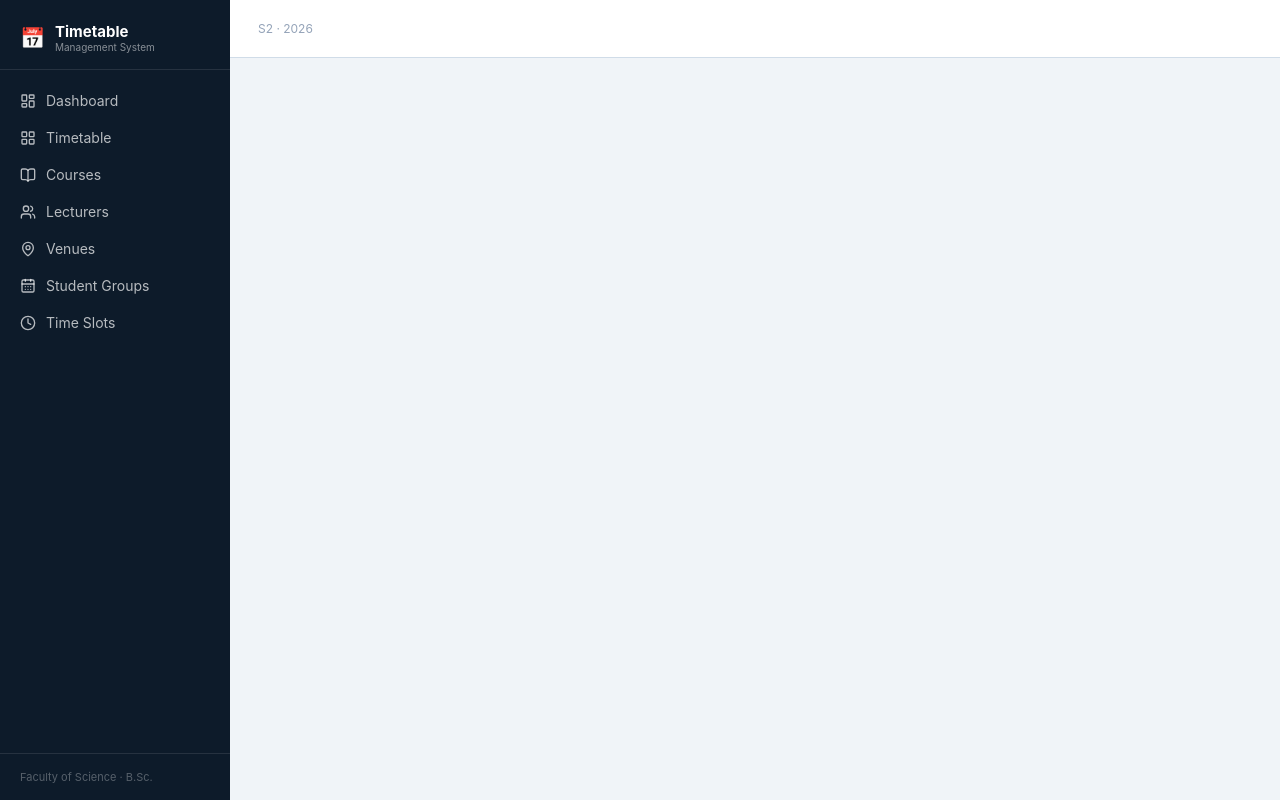
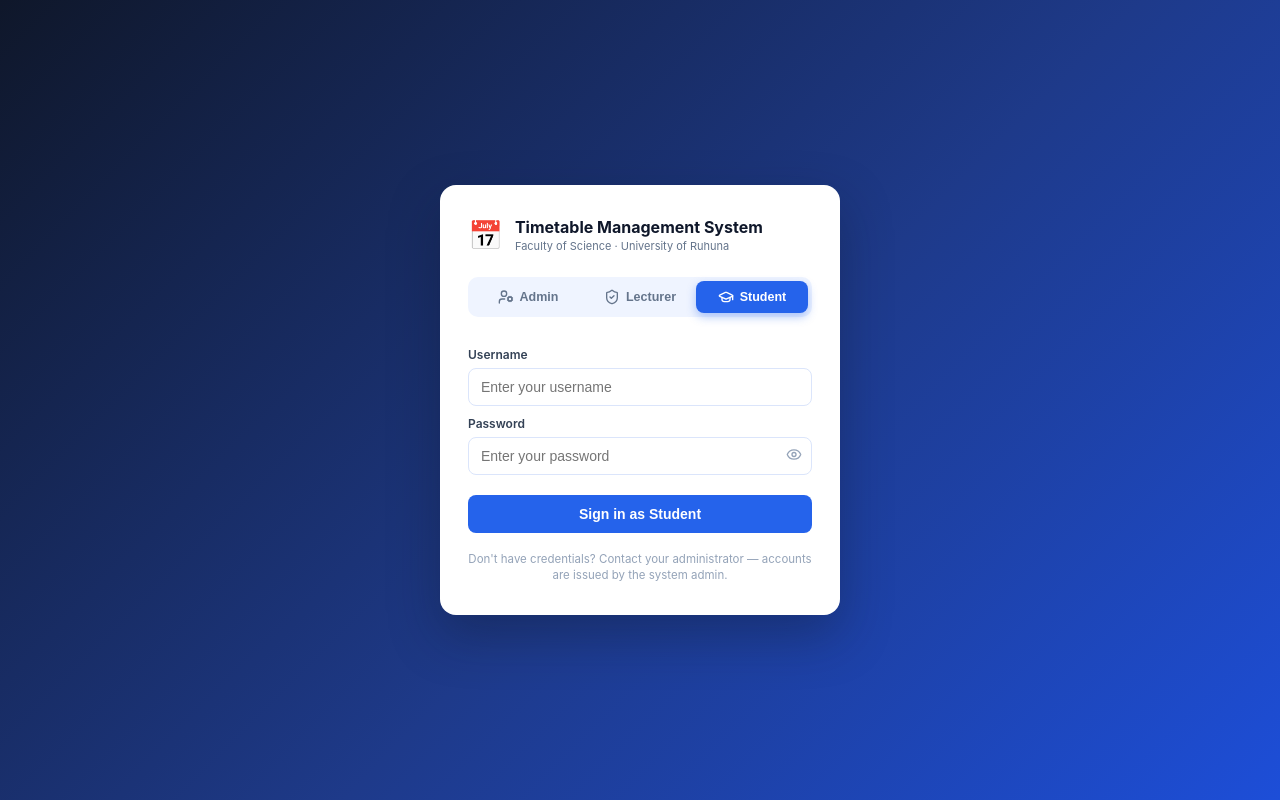
Before and after one commit to Nuwan53/timetable_genaration_management_system, a React app in the folder frontend/: page /login in a window 1280 px wide. Built offline with nearby package versions, Linux system fonts and the light colour scheme; the HTML template or start-up script is replaced by a standard one.

Commit message:
Add JWT-based login endpoint with role validation

```diff
--- a/frontend/src/App.jsx
+++ b/frontend/src/App.jsx
@@ -1,8 +1,12 @@
-import { BrowserRouter, Routes, Route, NavLink } from 'react-router-dom';
+import { BrowserRouter, Routes, Route, NavLink, Navigate } from 'react-router-dom';
 import { Toaster } from 'react-hot-toast';
-import { LayoutDashboard, BookOpen, Users, MapPin, Clock, CalendarDays, LayoutGrid } from 'lucide-react';
+import { LayoutDashboard, BookOpen, Users, MapPin, Clock, CalendarDays, LayoutGrid, LogOut } from 'lucide-react';
 import './index.css';
 
+import { AuthProvider, useAuth } from './context/AuthContext';
+import ProtectedRoute from './components/ProtectedRoute';
+
+import Login      from './pages/Login';
 import Dashboard  from './pages/Dashboard';
 import Courses    from './pages/Courses';
 import Lecturers  from './pages/Lecturers';
@@ -12,13 +16,13 @@
 import Timetable  from './pages/Timetable';
 
 const nav = [
-  { to:'/',           label:'Dashboard',      icon:<LayoutDashboard size={16}/> },
-  { to:'/timetable',  label:'Timetable',      icon:<LayoutGrid size={16}/> },
-  { to:'/courses',    label:'Courses',        icon:<BookOpen size={16}/> },
-  { to:'/lecturers',  label:'Lecturers',      icon:<Users size={16}/> },
-  { to:'/venues',     label:'Venues',         icon:<MapPin size={16}/> },
-  { to:'/groups',     label:'Student Groups', icon:<CalendarDays size={16}/> },
-  { to:'/timeslots',  label:'Time Slots',     icon:<Clock size={16}/> },
+  { to:'/',           label:'Dashboard',      icon:<LayoutDashboard size={16}/>, roles:['ADMIN','LECTURER','STUDENT'] },
+  { to:'/timetable',  label:'Timetable',      icon:<LayoutGrid size={16}/>,      roles:['ADMIN','LECTURER','STUDENT'] },
+  { to:'/courses',    label:'Courses',        icon:<BookOpen size={16}/>,        roles:['ADMIN'] },
+  { to:'/lecturers',  label:'Lecturers',      icon:<Users size={16}/>,           roles:['ADMIN'] },
+  { to:'/venues',     label:'Venues',         icon:<MapPin size={16}/>,          roles:['ADMIN'] },
+  { to:'/groups',     label:'Student Groups', icon:<CalendarDays size={16}/>,    roles:['ADMIN'] },
+  { to:'/timeslots',  label:'Time Slots',     icon:<Clock size={16}/>,           roles:['ADMIN'] },
 ];
 
 const pageTitle = {
@@ -27,10 +31,11 @@
   '/groups': 'Student Groups', '/timeslots': 'Time Slots',
 };
 
-export default function App() {
+function AppShell() {
+  const { user, logout } = useAuth();
+  const visibleNav = nav.filter(n => n.roles.includes(user.role));
+
   return (
-    <BrowserRouter>
-      <Toaster position="top-right" toastOptions={{ style: { fontSize: 13 } }}/>
     <div className="app-shell">
       <aside className="sidebar">
         <div className="sidebar-logo">
@@ -41,13 +46,18 @@
           </div>
         </div>
         <nav>
-            {nav.map(n => (
+          {visibleNav.map(n => (
             <NavLink key={n.to} to={n.to} end={n.to==='/'} className={({isActive})=>`nav-item${isActive?' active':''}`}>
               {n.icon} {n.label}
             </NavLink>
           ))}
         </nav>
-          <div className="sidebar-footer">Faculty of Science · B.Sc.</div>
+        <div className="sidebar-footer">
+          <div style={{marginBottom:8}}>{user.username} · {user.role}</div>
+          <button className="logout-btn" onClick={logout}>
+            <LogOut size={14}/> Logout
+          </button>
+        </div>
       </aside>
 
       <div className="main">
@@ -63,15 +73,36 @@
           <Routes>
             <Route path="/"           element={<Dashboard/>}/>
             <Route path="/timetable"  element={<Timetable/>}/>
-              <Route path="/courses"    element={<Courses/>}/>
-              <Route path="/lecturers"  element={<Lecturers/>}/>
-              <Route path="/venues"     element={<Venues/>}/>
-              <Route path="/groups"     element={<Groups/>}/>
-              <Route path="/timeslots"  element={<TimeSlots/>}/>
+            <Route path="/courses"    element={<ProtectedRoute allow={['ADMIN']}><Courses/></ProtectedRoute>}/>
+            <Route path="/lecturers"  element={<ProtectedRoute allow={['ADMIN']}><Lecturers/></ProtectedRoute>}/>
+            <Route path="/venues"     element={<ProtectedRoute allow={['ADMIN']}><Venues/></ProtectedRoute>}/>
+            <Route path="/groups"     element={<ProtectedRoute allow={['ADMIN']}><Groups/></ProtectedRoute>}/>
+            <Route path="/timeslots"  element={<ProtectedRoute allow={['ADMIN']}><TimeSlots/></ProtectedRoute>}/>
+            <Route path="*" element={<Navigate to="/" replace />} />
           </Routes>
         </div>
       </div>
     </div>
+  );
+}
+
+export default function App() {
+  return (
+    <BrowserRouter>
+      <AuthProvider>
+        <Toaster position="top-right" toastOptions={{ style: { fontSize: 13 } }}/>
+        <Routes>
+          <Route path="/login" element={<Login/>} />
+          <Route
+            path="/*"
+            element={
+              <ProtectedRoute>
+                <AppShell/>
+              </ProtectedRoute>
+            }
+          />
+        </Routes>
+      </AuthProvider>
     </BrowserRouter>
   );
 }
--- /dev/null
+++ b/frontend/src/components/ProtectedRoute.jsx
@@ -0,0 +1,23 @@
+import { Navigate, useLocation } from 'react-router-dom';
+import { useAuth } from '../context/AuthContext';
+
+export default function ProtectedRoute({ children, allow }) {
+  const { user, loading } = useAuth();
+  const location = useLocation();
+
+  if (loading) return null; // or a spinner
+
+  if (!user) {
+    return <Navigate to="/login" state={{ from: location.pathname }} replace />;
+  }
+
+  if (user.must_change_password && location.pathname !== '/change-password') {
+    return <Navigate to="/change-password" replace />;
+  }
+
+  if (allow && !allow.includes(user.role)) {
+    return <Navigate to="/" replace />;
+  }
+
+  return children;
+}
--- /dev/null
+++ b/frontend/src/context/AuthContext.jsx
@@ -0,0 +1,45 @@
+import { createContext, useContext, useState, useEffect } from 'react';
+import axios from 'axios';
+
+const AuthContext = createContext(null);
+
+const api = axios.create({ baseURL: 'http://localhost:8000/api' });
+
+api.interceptors.request.use((config) => {
+  const token = localStorage.getItem('tms_token');
+  if (token) config.headers.Authorization = `Bearer ${token}`;
+  return config;
+});
+
+export function AuthProvider({ children }) {
+  const [user, setUser] = useState(null);
+  const [loading, setLoading] = useState(true);
+
+  useEffect(() => {
+    const stored = localStorage.getItem('tms_user');
+    if (stored) setUser(JSON.parse(stored));
+    setLoading(false);
+  }, []);
+
+  const login = async (username, password, role) => {
+    const { data } = await api.post('/auth/login/', { username, password, role });
+    localStorage.setItem('tms_token', data.token);
+    localStorage.setItem('tms_user', JSON.stringify(data.user));
+    setUser(data.user);
+    return data.user;
+  };
+
+  const logout = () => {
+    localStorage.removeItem('tms_token');
+    localStorage.removeItem('tms_user');
+    setUser(null);
+  };
+
+  return (
+    <AuthContext.Provider value={{ user, setUser, login, logout, loading }}>
+      {children}
+    </AuthContext.Provider>
+  );
+}
+
+export const useAuth = () => useContext(AuthContext);
--- a/frontend/src/index.css
+++ b/frontend/src/index.css
@@ -109,3 +109,126 @@
 .spinner { width: 20px; height: 20px; border: 2px solid var(--border); border-top-color: var(--accent); border-radius: 50%; animation: spin .6s linear infinite; }
 @keyframes spin { to { transform: rotate(360deg); } }
 .loading-center { display: flex; justify-content: center; padding: 40px; }
+
+.login-screen {
+  min-height: 100vh;
+  display: flex;
+  align-items: center;
+  justify-content: center;
+  background: linear-gradient(135deg, #0f172a 0%, #1e3a8a 55%, #1d4ed8 100%);
+  padding: 24px;
+}
+
+.login-card {
+  width: 100%;
+  max-width: 400px;
+  background: #fff;
+  border-radius: 16px;
+  padding: 32px 28px;
+  box-shadow: 0 20px 50px rgba(15, 23, 42, 0.35);
+}
+
+.login-logo {
+  display: flex;
+  align-items: center;
+  gap: 12px;
+  margin-bottom: 24px;
+}
+.login-logo span { font-size: 28px; }
+.login-title { font-weight: 700; font-size: 16px; color: #0f172a; }
+.login-subtitle { font-size: 11px; color: #64748b; margin-top: 2px; }
+
+.role-tabs {
+  display: flex;
+  background: #eff4ff;
+  border-radius: 10px;
+  padding: 4px;
+  margin-bottom: 20px;
+}
+.role-tab {
+  flex: 1;
+  display: flex;
+  align-items: center;
+  justify-content: center;
+  gap: 6px;
+  border: none;
+  background: transparent;
+  padding: 8px 4px;
+  font-size: 12.5px;
+  font-weight: 600;
+  color: #64748b;
+  border-radius: 8px;
+  cursor: pointer;
+  transition: all .15s ease;
+}
+.role-tab.active {
+  background: #2563eb;
+  color: #fff;
+  box-shadow: 0 4px 10px rgba(37, 99, 235, 0.35);
+}
+
+.login-form { display: flex; flex-direction: column; }
+.field-label { font-size: 12px; font-weight: 600; color: #334155; margin: 10px 0 6px; }
+
+.login-input {
+  width: 100%;
+  padding: 10px 12px;
+  border: 1px solid #dbe5fb;
+  border-radius: 8px;
+  font-size: 14px;
+  outline: none;
+  transition: border-color .15s ease;
+}
+.login-input:focus { border-color: #2563eb; box-shadow: 0 0 0 3px rgba(37,99,235,0.12); }
+
+.password-wrap { position: relative; }
+.pw-toggle {
+  position: absolute;
+  right: 10px;
+  top: 50%;
+  transform: translateY(-50%);
+  border: none;
+  background: none;
+  color: #94a3b8;
+  cursor: pointer;
+}
+
+.login-btn {
+  margin-top: 20px;
+  background: #2563eb;
+  color: #fff;
+  border: none;
+  border-radius: 8px;
+  padding: 11px;
+  font-size: 14px;
+  font-weight: 600;
+  cursor: pointer;
+  transition: background .15s ease;
+}
+.login-btn:hover:not(:disabled) { background: #1d4ed8; }
+.login-btn:disabled { opacity: 0.7; cursor: not-allowed; }
+
+.login-note {
+  margin-top: 18px;
+  font-size: 11.5px;
+  color: #94a3b8;
+  text-align: center;
+  line-height: 1.4;
+}
+
+.logout-btn {
+  display: flex;
+  align-items: center;
+  gap: 6px;
+  width: 100%;
+  border: 1px solid #fca5a5;
+  background: #fff;
+  color: #dc2626;
+  font-size: 12px;
+  font-weight: 600;
+  border-radius: 8px;
+  padding: 7px 0;
+  justify-content: center;
+  cursor: pointer;
+}
+.logout-btn:hover { background: #fef2f2; }
--- /dev/null
+++ b/frontend/src/pages/Login.jsx
@@ -0,0 +1,114 @@
+import { useState } from 'react';
+import { useNavigate, useLocation } from 'react-router-dom';
+import toast from 'react-hot-toast';
+import { ShieldCheck, GraduationCap, UserCog, Eye, EyeOff } from 'lucide-react';
+import { useAuth } from '../context/AuthContext';
+
+const roles = [
+  { key: 'ADMIN',    label: 'Admin',    icon: <UserCog size={16}/> },
+  { key: 'LECTURER', label: 'Lecturer', icon: <ShieldCheck size={16}/> },
+  { key: 'STUDENT',  label: 'Student',  icon: <GraduationCap size={16}/> },
+];
+
+export default function Login() {
+  const [role, setRole] = useState('STUDENT');
+  const [username, setUsername] = useState('');
+  const [password, setPassword] = useState('');
+  const [showPw, setShowPw] = useState(false);
+  const [loading, setLoading] = useState(false);
+
+  const { login } = useAuth();
+  const navigate = useNavigate();
+  const location = useLocation();
+
+  const handleSubmit = async (e) => {
+    e.preventDefault();
+    if (!username.trim() || !password) {
+      toast.error('Please enter username and password');
+      return;
+    }
+    setLoading(true);
+    try {
+      const user = await login(username.trim(), password, role);
+      toast.success(`Welcome, ${user.username}`);
+
+      if (user.must_change_password) {
+        navigate('/change-password', { replace: true });
+        return;
+      }
+      const dest = location.state?.from || '/';
+      navigate(dest, { replace: true });
+    } catch (err) {
+      const msg = err?.response?.data?.detail || 'Invalid credentials';
+      toast.error(msg);
+    } finally {
+      setLoading(false);
+    }
+  };
+
+  return (
+    <div className="login-screen">
+      <div className="login-card">
+        <div className="login-logo">
+          <span>📅</span>
+          <div>
+            <div className="login-title">Timetable Management System</div>
+            <div className="login-subtitle">Faculty of Science · University of Ruhuna</div>
+          </div>
+        </div>
+
+        <div className="role-tabs">
+          {roles.map((r) => (
+            <button
+              type="button"
+              key={r.key}
+              className={`role-tab${role === r.key ? ' active' : ''}`}
+              onClick={() => setRole(r.key)}
+            >
+              {r.icon} {r.label}
+            </button>
+          ))}
+        </div>
+
+        <form onSubmit={handleSubmit} className="login-form">
+          <label className="field-label">Username</label>
+          <input
+            className="login-input"
+            value={username}
+            onChange={(e) => setUsername(e.target.value)}
+            placeholder="Enter your username"
+            autoComplete="username"
+          />
+
+          <label className="field-label">Password</label>
+          <div className="password-wrap">
+            <input
+              className="login-input"
+              type={showPw ? 'text' : 'password'}
+              value={password}
+              onChange={(e) => setPassword(e.target.value)}
+              placeholder="Enter your password"
+              autoComplete="current-password"
+            />
+            <button
+              type="button"
+              className="pw-toggle"
+              onClick={() => setShowPw((s) => !s)}
+              aria-label="Toggle password visibility"
+            >
+              {showPw ? <EyeOff size={16}/> : <Eye size={16}/>}
+            </button>
+          </div>
+
+          <button className="login-btn" type="submit" disabled={loading}>
+            {loading ? 'Signing in…' : `Sign in as ${roles.find(r => r.key===role).label}`}
+          </button>
+        </form>
+
+        <p className="login-note">
+          Don't have credentials? Contact your administrator — accounts are issued by the system admin.
+        </p>
+      </div>
+    </div>
+  );
+}
```
Also changed, not shown: 1 other file (tests, documents, lock files or other folders). Lines whose indentation alone changed are shown as unchanged.
